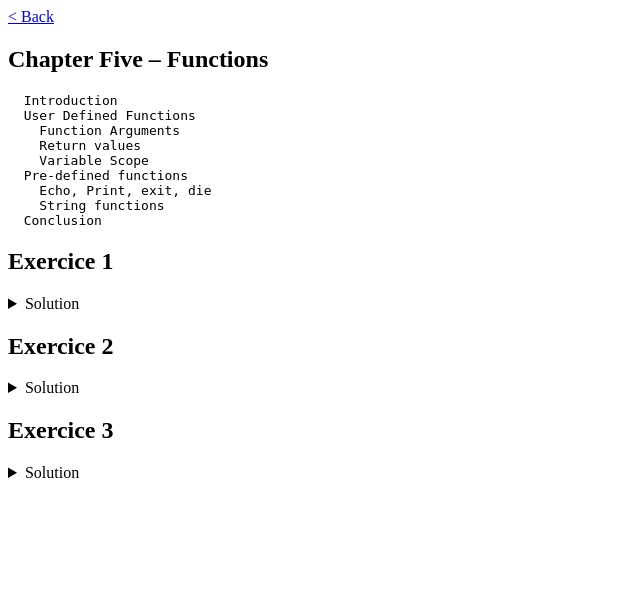
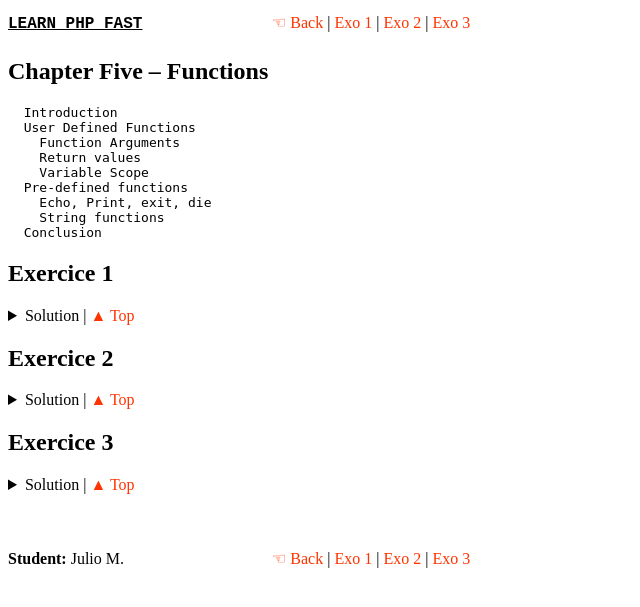
Before and after one commit to julio73/learn_php_fast, a PHP site: page /chapters/ch5.php in a window 1280 px wide. Shown: the top 607 px of the page, without its empty margins (0-640 px from the left). Run offline with PHP 8.4, Linux system fonts and the light colour scheme; data that the repository does not hold is empty.

Commit message:
Adding more HTML & styling to chapters, improving navigation

```diff
--- a/chapters/ch5.php
+++ b/chapters/ch5.php
@@ -1,8 +1,11 @@
 <?php
-$title = "Chapter 5";
-include_once 'shared/test_input.php';
-include_once 'shared/banner.php';
+  $title = "Chapter 5";
+  include_once 'shared/chapter_head.php';
+  // For Exo 2 & 3
+  include_once 'shared/test_input.php';
 ?>
+<body>
+<?php include_once 'shared/header.php'; ?>
 <h2>Chapter Five – Functions</h2>
 <pre>
   Introduction
@@ -17,9 +20,9 @@ include_once 'shared/banner.php';
 </pre>
 
 <!-- Exercice 1 -->
-<h2>Exercice 1</h2>
+<h2 id="exo1">Exercice 1</h2>
 <details>
-  <summary>Solution</summary>
+  <summary>Solution | <a href="#" title="Back to top">▲ Top</a></summary>
   <i>Comment: The following revisit to CH2.Exos was much needed.<br>
   Now I have to learn how to use include and share across files</i>
   <pre>
@@ -96,9 +99,9 @@ print deliveryMessage($ch2_menu, 'breakfast', 0); // coffee
 </details>
 
 <!-- Exercice 2 -->
-<h2>Exercice 2</h2>
-<details>
-  <summary>Solution</summary>
+<h2 id="exo2">Exercice 2</h2>
+<details <?php echo (is_null($_POST["height"]) ? "" : "open");?>>
+  <summary>Solution | <a href="#" title="Back to top">▲ Top</a></summary>
   <i>Side note: Lots of inconsistencies in this book and not enough review!<br>
   I take it back, it covers interesting content in a very bad way.</i>
   <pre>
@@ -145,9 +148,9 @@ if (($_SERVER["REQUEST_METHOD"] === "POST") &&
 </details>
 
 <!-- Exercice 3 -->
-<h2>Exercice 3</h2>
-<details>
-  <summary>Solution</summary>
+<h2 id="exo3">Exercice 3</h2>
+<details <?php echo (is_null($_POST["month"]) ? "" : "open");?>>
+  <summary>Solution | <a href="#" title="Back to top">▲ Top</a></summary>
   <i>Comment: There has to be an easier way to do this month thing.<br>
   Terrible learning curve from content. What does it mean by "once again"?<br>
   When was I supposed to have used php forms so far?</i>
@@ -204,3 +207,5 @@ if (($_SERVER["REQUEST_METHOD"] === "POST") && !is_null($_POST["month"])) {
   </p>
 </form>
 </details>
+<?php include 'shared/footer.php'; ?>
+</body>
--- a/chapters/shared/banner.php
+++ /dev/null
@@ -1,5 +0,0 @@
-<?php
-$title = $title ? $title : "Learn PHP Fast";
-?>
-<title><?php echo $title ?></title>
-<a href=".." title="Back to chapter list">< Back</a>
--- /dev/null
+++ b/chapters/shared/chapter_head.php
@@ -0,0 +1,21 @@
+<?php $title = $title ? $title : "Learn PHP Fast"; ?>
+<head>
+  <meta charset="utf-8">
+  <title><?php echo $title ?></title>
+  <style>
+    a, a:visited {text-decoration: none; color: #f30;}
+    a:hover {border-bottom: 1px solid;}
+    nav.horiznav ul {margin: 0 20px; line-height: 30px; }
+    nav.horiznav ul li {display: inline-block;}
+    #header div {display: inline-block;}
+    #header div.logo {
+      width: 200px;
+      font-weight: bold;
+      font-family: "Courier New";
+      text-decoration: underline;
+    }
+    #footer {margin-top: 50px;}
+    #footer div {display: inline-block;}
+    #footer div.author {width: 200px;}
+  </style>
+</head>
--- /dev/null
+++ b/chapters/shared/footer.php
@@ -0,0 +1,4 @@
+<footer id="footer">
+  <div class="author"><b>Student:</b> Julio M.</div>
+  <div><?php include 'main_nav.php'; ?></div>
+</footer>
--- /dev/null
+++ b/chapters/shared/header.php
@@ -0,0 +1,4 @@
+<header id="header">
+  <div class="logo">LEARN PHP FAST</div>
+  <div><?php include 'main_nav.php'; ?></div>
+</header><!-- /header -->
--- /dev/null
+++ b/chapters/shared/main_nav.php
@@ -0,0 +1,12 @@
+<nav class="horiznav">
+  <ul>
+    <li><a href=".." title="Back to chapter list">☜ Back</a></li>
+    <li>|</li>
+    <li><a href="#exo1" title="Jump to exercice 1">Exo 1</a></li>
+    <li>|</li>
+    <li><a href="#exo2" title="Jump to exercice 2">Exo 2</a></li>
+    <li>|</li>
+    <li><a href="#exo3" title="Jump to exercice 3">Exo 3</a></li>
+    </li>
+  </ul>
+</nav>
```
Also changed, not shown: chapters/ch2.php (+12 -8 lines), chapters/ch3.php (+9 -5 lines), chapters/ch4.php (+9 -5 lines).
